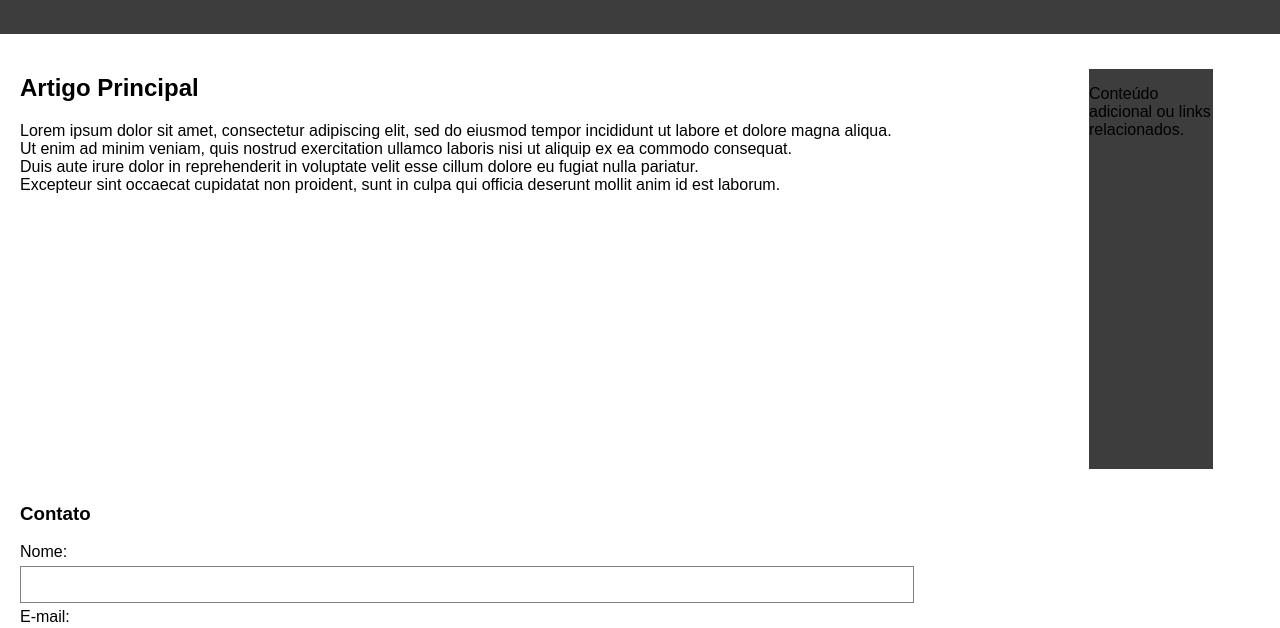
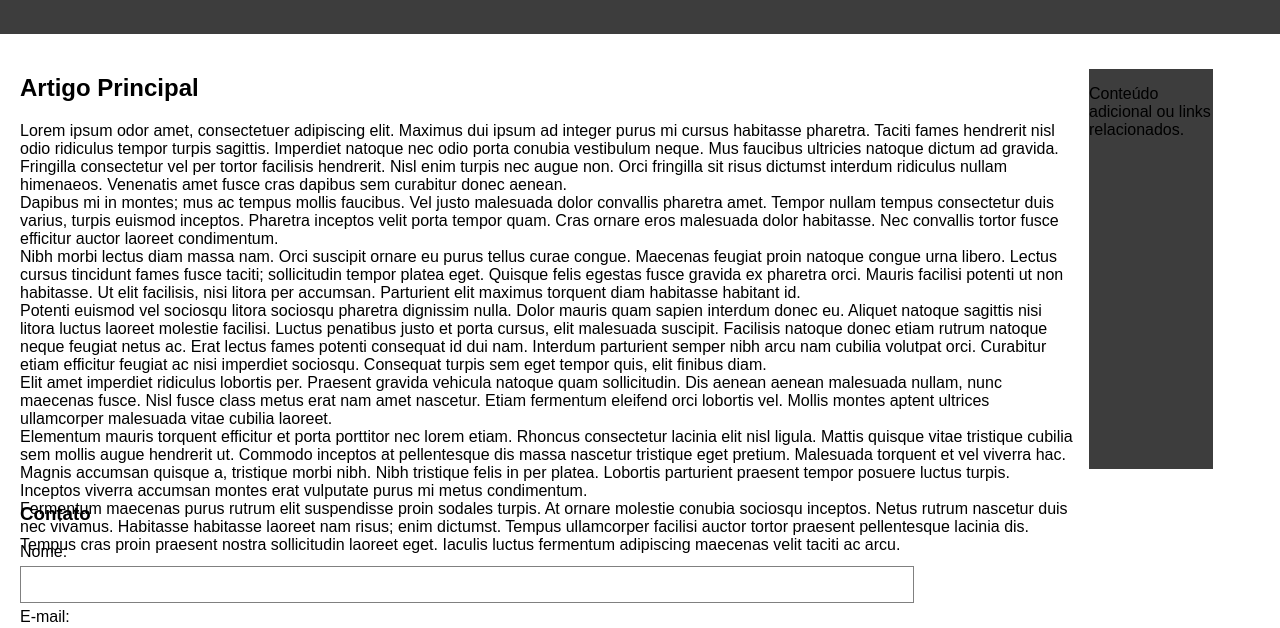
Before and after one commit to tlxp/LabWeb, a plain HTML site: page main.html in a window 1280 px wide. Shown: the part 120-748 px from the top of the page. Drawn offline with Linux system fonts and the light colour scheme.

Commit message:
Update main.html

```diff
--- a/main.html
+++ b/main.html
@@ -21,19 +21,24 @@
       <article>
         <h2>Artigo Principal</h2>
         <p>
-          Lorem ipsum dolor sit amet, consectetur adipiscing elit, sed do
-          eiusmod tempor incididunt ut labore et dolore magna aliqua.
-          <br>
-          Ut enim ad
-          minim veniam, quis nostrud exercitation ullamco laboris nisi ut
-          aliquip ex ea commodo consequat.
-          <br>
-          Duis aute irure dolor in
-          reprehenderit in voluptate velit esse cillum dolore eu fugiat nulla
-          pariatur.
-          <br>
-          Excepteur sint occaecat cupidatat non proident, sunt in
-          culpa qui officia deserunt mollit anim id est laborum.
+            Lorem ipsum odor amet, consectetuer adipiscing elit. Maximus dui ipsum ad integer purus mi cursus habitasse pharetra. Taciti fames hendrerit nisl odio ridiculus tempor turpis sagittis. Imperdiet natoque nec odio porta conubia vestibulum neque. Mus faucibus ultricies natoque dictum ad gravida. Fringilla consectetur vel per tortor facilisis hendrerit. Nisl enim turpis nec augue non. Orci fringilla sit risus dictumst interdum ridiculus nullam himenaeos. Venenatis amet fusce cras dapibus sem curabitur donec aenean.
+            <br>
+
+            Dapibus mi in montes; mus ac tempus mollis faucibus. Vel justo malesuada dolor convallis pharetra amet. Tempor nullam tempus consectetur duis varius, turpis euismod inceptos. Pharetra inceptos velit porta tempor quam. Cras ornare eros malesuada dolor habitasse. Nec convallis tortor fusce efficitur auctor laoreet condimentum.
+            <br>
+
+            Nibh morbi lectus diam massa nam. Orci suscipit ornare eu purus tellus curae congue. Maecenas feugiat proin natoque congue urna libero. Lectus cursus tincidunt fames fusce taciti; sollicitudin tempor platea eget. Quisque felis egestas fusce gravida ex pharetra orci. Mauris facilisi potenti ut non habitasse. Ut elit facilisis, nisi litora per accumsan. Parturient elit maximus torquent diam habitasse habitant id.
+            <br>
+
+            Potenti euismod vel sociosqu litora sociosqu pharetra dignissim nulla. Dolor mauris quam sapien interdum donec eu. Aliquet natoque sagittis nisi litora luctus laoreet molestie facilisi. Luctus penatibus justo et porta cursus, elit malesuada suscipit. Facilisis natoque donec etiam rutrum natoque neque feugiat netus ac. Erat lectus fames potenti consequat id dui nam. Interdum parturient semper nibh arcu nam cubilia volutpat orci. Curabitur etiam efficitur feugiat ac nisi imperdiet sociosqu. Consequat turpis sem eget tempor quis, elit finibus diam.
+            <br>
+
+            Elit amet imperdiet ridiculus lobortis per. Praesent gravida vehicula natoque quam sollicitudin. Dis aenean aenean malesuada nullam, nunc maecenas fusce. Nisl fusce class metus erat nam amet nascetur. Etiam fermentum eleifend orci lobortis vel. Mollis montes aptent ultrices ullamcorper malesuada vitae cubilia laoreet.
+            <br>
+
+            Elementum mauris torquent efficitur et porta porttitor nec lorem etiam. Rhoncus consectetur lacinia elit nisl ligula. Mattis quisque vitae tristique cubilia sem mollis augue hendrerit ut. Commodo inceptos at pellentesque dis massa nascetur tristique eget pretium. Malesuada torquent et vel viverra hac. Magnis accumsan quisque a, tristique morbi nibh. Nibh tristique felis in per platea. Lobortis parturient praesent tempor posuere luctus turpis. Inceptos viverra accumsan montes erat vulputate purus mi metus condimentum.
+            <br>
+            Fermentum maecenas purus rutrum elit suspendisse proin sodales turpis. At ornare molestie conubia sociosqu inceptos. Netus rutrum nascetur duis nec vivamus. Habitasse habitasse laoreet nam risus; enim dictumst. Tempus ullamcorper facilisi auctor tortor praesent pellentesque lacinia dis. Tempus cras proin praesent nostra sollicitudin laoreet eget. Iaculis luctus fermentum adipiscing maecenas velit taciti ac arcu.
         </p>
       </article>
 
```
